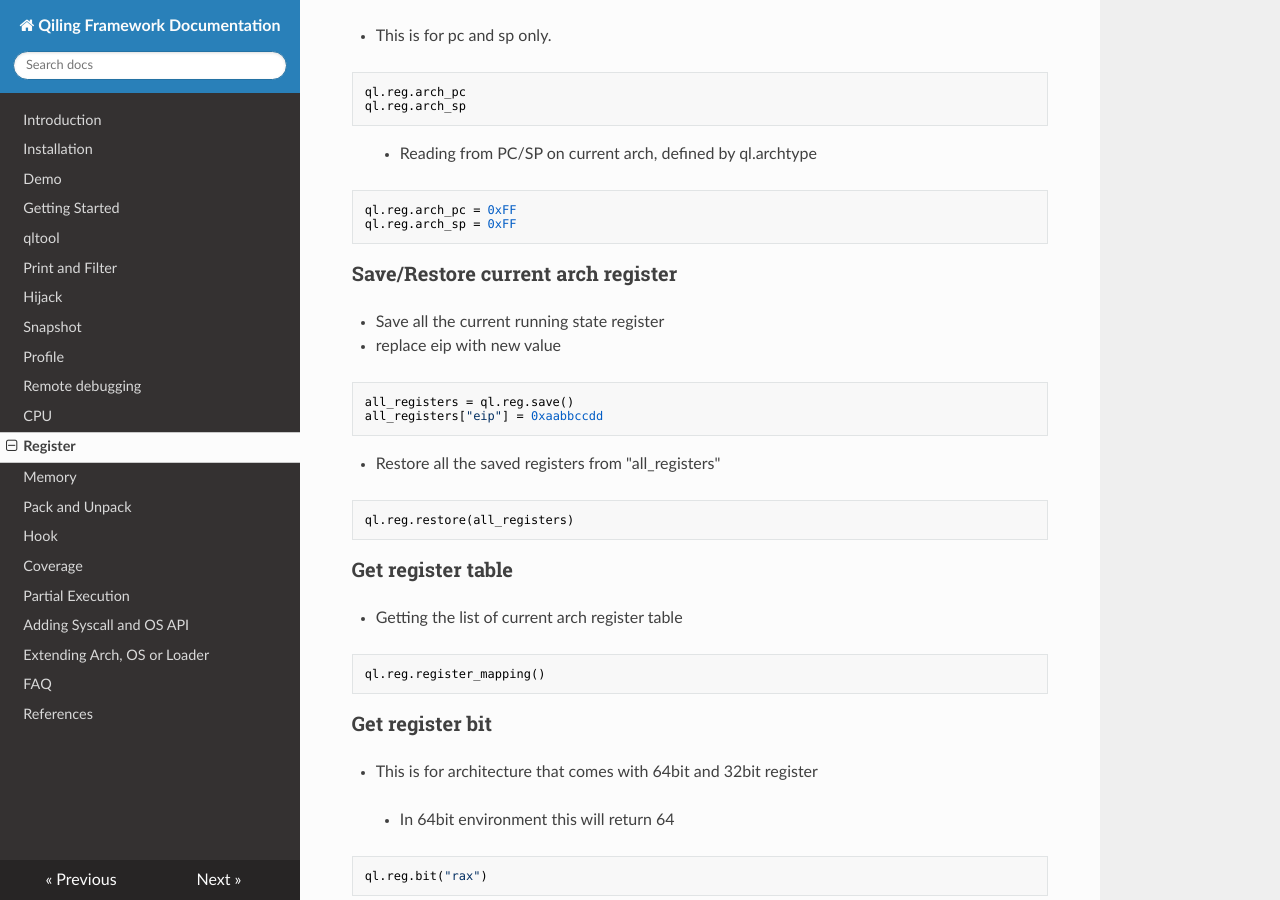
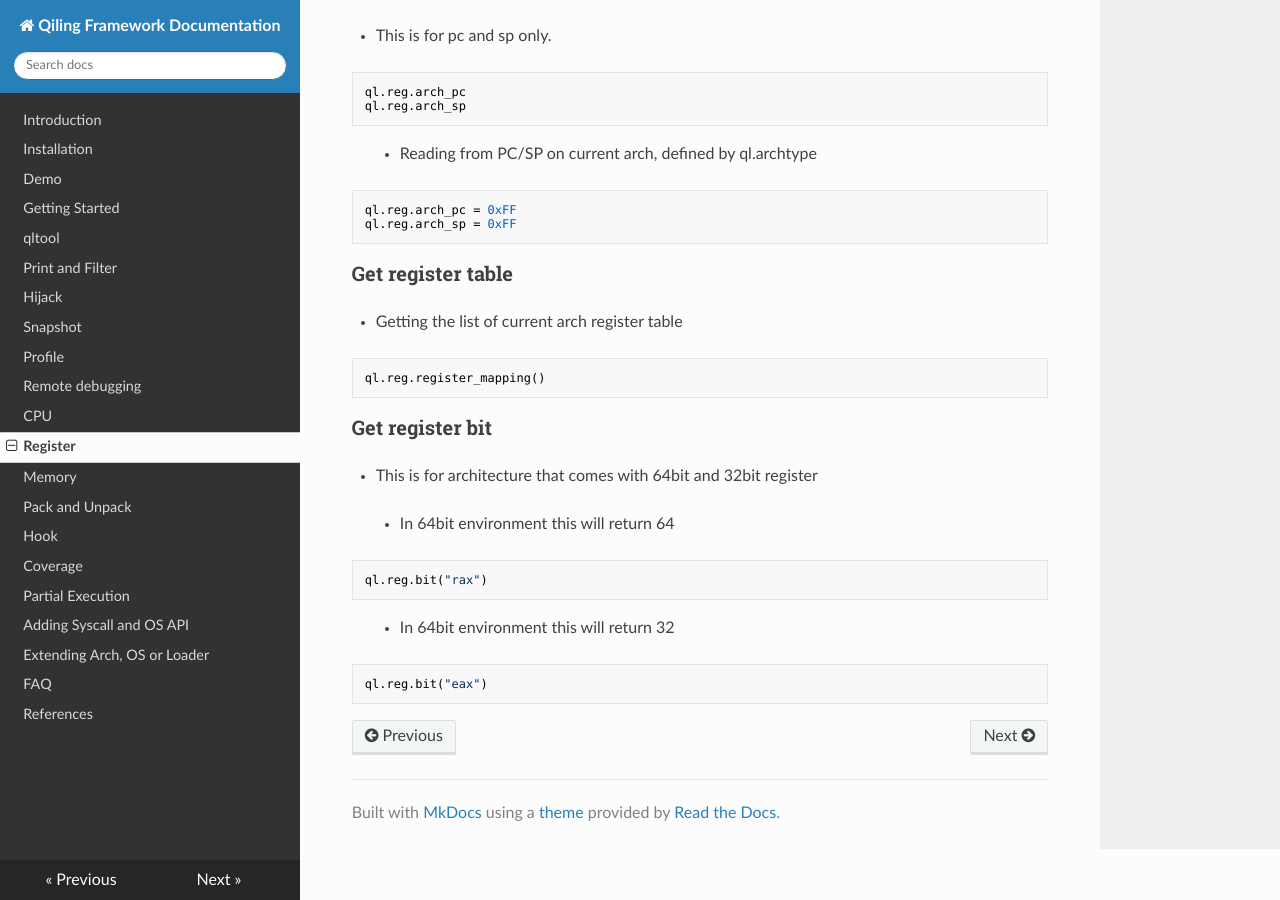
Before and after one commit to qilingframework/rtfd.io, an MkDocs documentation site: the page built from docs/register.md, in a window 1280 px wide and 900 px high, scrolled down 897 px. Built offline with MkDocs 1.6.1, drawn with Linux system fonts in a browser that asks for light colours; nearby versions of some CDN libraries.

````diff
--- a/docs/register.md
+++ b/docs/register.md
@@ -63,21 +63,6 @@ ql.reg.arch_sp = 0xFF
 ```
 
 
-### Save/Restore current arch register
-
-- Save all the current running state register
-- replace eip with new value
-```python
-all_registers = ql.reg.save()
-all_registers["eip"] = 0xaabbccdd
-```
-
-- Restore all the saved registers from "all_registers"
-```python
-ql.reg.restore(all_registers)
-```
-
-
 ### Get register table
 
 - Getting the list of current arch register table
````
Also changed, not shown: docs/cpu.md (+0 -14 lines), docs/memory.md (+0 -7 lines).
